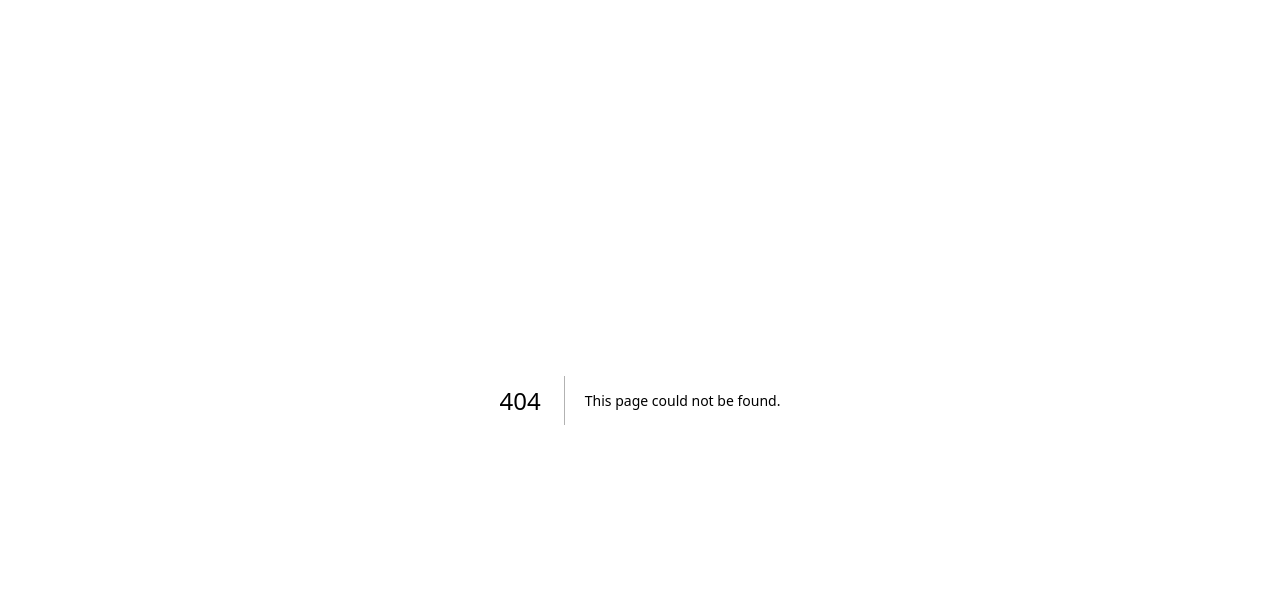
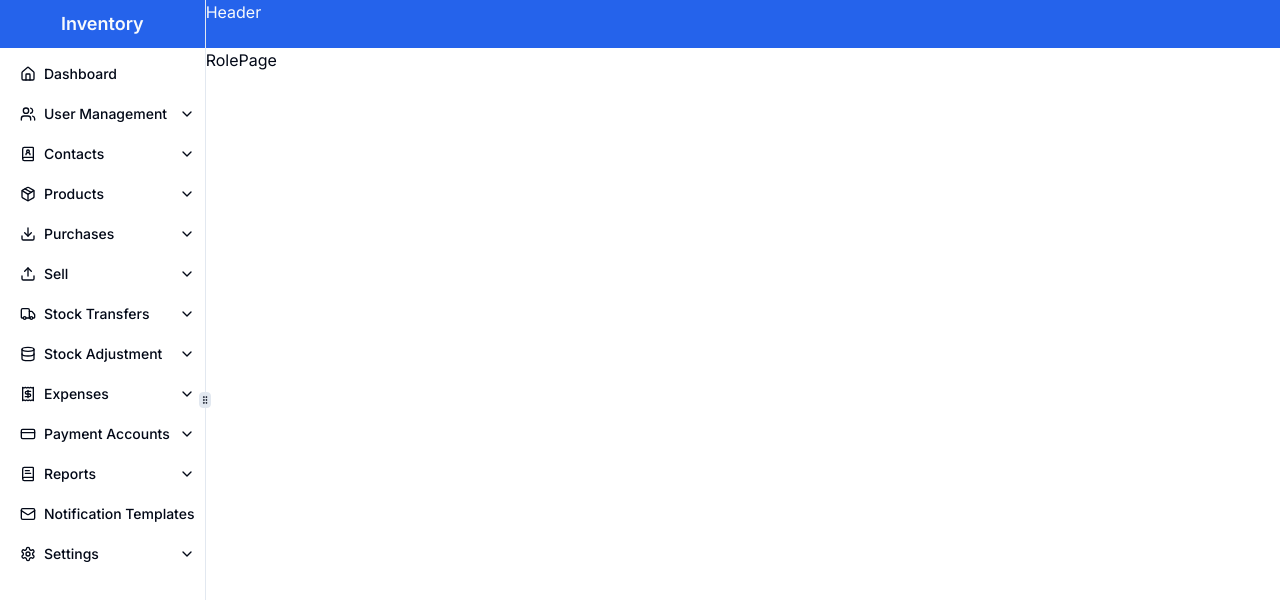
Before and after one commit to sulaimanbiswas/fully-responsive-sidebar, a Next.js app: page /inventory/roles in a window 1280 px wide. Before the commit this address had no page. Shown: the top 600 px of the page. Built offline with nearby package versions, Linux system fonts and the light colour scheme; what tailwindcss-debug-screens would draw is missing.

Commit message:
feat: Add inventory user and role pages
The code changes include adding new files for the inventory user and role pages, as well as updating the sidebar component to highlight the active link based on the current pathname.

```diff
--- /dev/null
+++ b/src/app/inventory/roles/page.tsx
@@ -0,0 +1,5 @@
+type Props = {};
+
+export default function RolePage({}: Props) {
+  return <div>RolePage</div>;
+}
--- /dev/null
+++ b/src/app/inventory/users/page.tsx
@@ -0,0 +1,5 @@
+type Props = {};
+
+export default function UserPage({}: Props) {
+  return <div>UserPage</div>;
+}
--- a/src/components/Common/Sidebar.tsx
+++ b/src/components/Common/Sidebar.tsx
@@ -18,11 +18,15 @@ import {
   Users,
 } from "lucide-react";
 
+import { usePathname } from "next/navigation";
+
 type SidebarProps = {
   isCollapsed: boolean;
 };
 
 const Sidebar = ({ isCollapsed }: SidebarProps) => {
+  const pathname = usePathname();
+
   return (
     <>
       <Nav
@@ -30,9 +34,9 @@ const Sidebar = ({ isCollapsed }: SidebarProps) => {
         links={[
           {
             title: "Dashboard",
-            href: "/dashboard",
+            href: "/inventory",
             icon: House,
-            variant: "default",
+            variant: pathname === "/inventory" ? "default" : "ghost",
           },
           {
             title: "User Management",
@@ -43,24 +47,27 @@ const Sidebar = ({ isCollapsed }: SidebarProps) => {
             dropdownItems: [
               {
                 title: "Users",
-                href: "/",
+                href: "/inventory/users",
                 label: "",
                 icon: Minus,
-                variant: "ghost",
+                variant: pathname === "/inventory/users" ? "default" : "ghost",
               },
               {
                 title: "Roles",
-                href: "/",
+                href: "/inventory/roles",
                 label: "",
                 icon: Minus,
-                variant: "ghost",
+                variant: pathname === "/inventory/roles" ? "default" : "ghost",
               },
               {
                 title: "Sales Commission Agents",
-                href: "/",
+                href: "/inventory/sales-commission-agents",
                 label: "",
                 icon: Minus,
-                variant: "ghost",
+                variant:
+                  pathname === "/inventory/sales-commission-agents"
+                    ? "default"
+                    : "ghost",
               },
             ],
           },
--- a/src/components/ui/nav.tsx
+++ b/src/components/ui/nav.tsx
@@ -141,7 +141,10 @@ export function Nav({ links, isCollapsed }: NavProps) {
                     "flex cursor-pointer items-center justify-start",
                   )}
                 >
-                  <div className="flex w-full items-center justify-between">
+                  <Link
+                    href={link.href}
+                    className="flex w-full items-center justify-between"
+                  >
                     <div className="flex items-center justify-start">
                       <link.icon className="mr-2 h-4 w-4" />
                       {link.title}
@@ -166,7 +169,7 @@ export function Nav({ links, isCollapsed }: NavProps) {
                         />
                       )}
                     </div>
-                  </div>
+                  </Link>
                 </div>
                 {link.dropdownItems && (
                   <div
```
